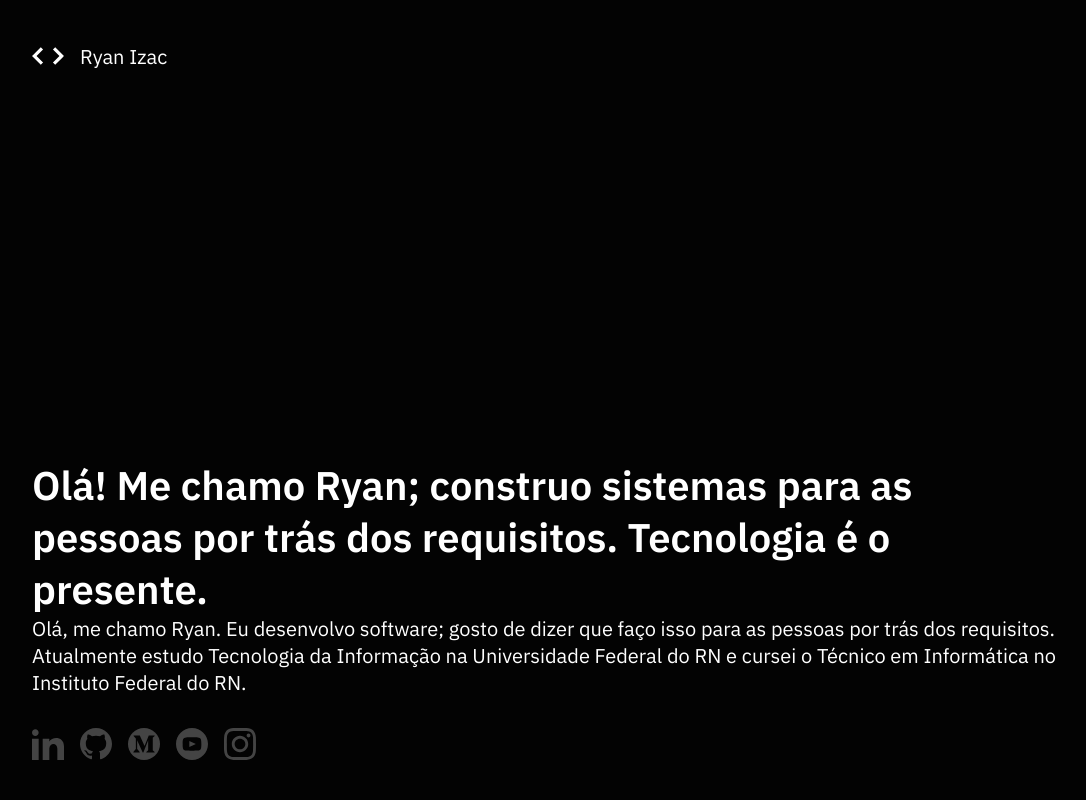
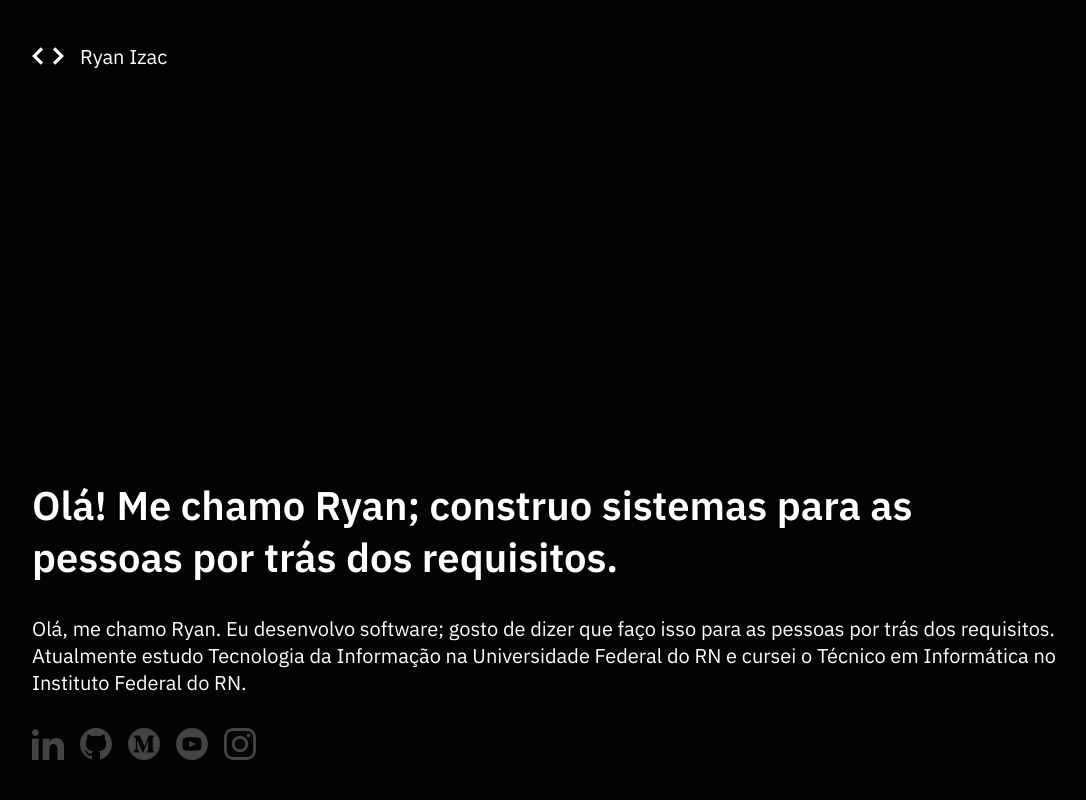
Before and after one commit to ryanizac/portfolio, a Next.js app: page / in a window 1280 px wide. Shown: the top 800 px of the page, without its empty margins (88-1174 px from the left). Built offline with nearby package versions, Linux system fonts and the light colour scheme.

Commit message:
content: change title of presentation

```diff
--- a/src/components/HomePage/sections/PresentationSection/index.tsx
+++ b/src/components/HomePage/sections/PresentationSection/index.tsx
@@ -19,7 +19,7 @@ export function PresentationSection() {
       <Column>
         <H1>
           Olá! Me chamo Ryan; construo sistemas para as pessoas por trás dos
-          requisitos. Tecnologia é o presente.
+          requisitos.
         </H1>
         <P>
           Olá, me chamo Ryan. Eu desenvolvo software; gosto de dizer que faço
--- a/src/components/HomePage/sections/PresentationSection/styles.ts
+++ b/src/components/HomePage/sections/PresentationSection/styles.ts
@@ -1,4 +1,8 @@
 import { FirstSection } from "@src/components/template/FirstSection";
 import styled from "styled-components";
 
-export const Container = styled(FirstSection)``;
+export const Container = styled(FirstSection)`
+  h1 {
+    margin-bottom: 32px;
+  }
+`;
```
